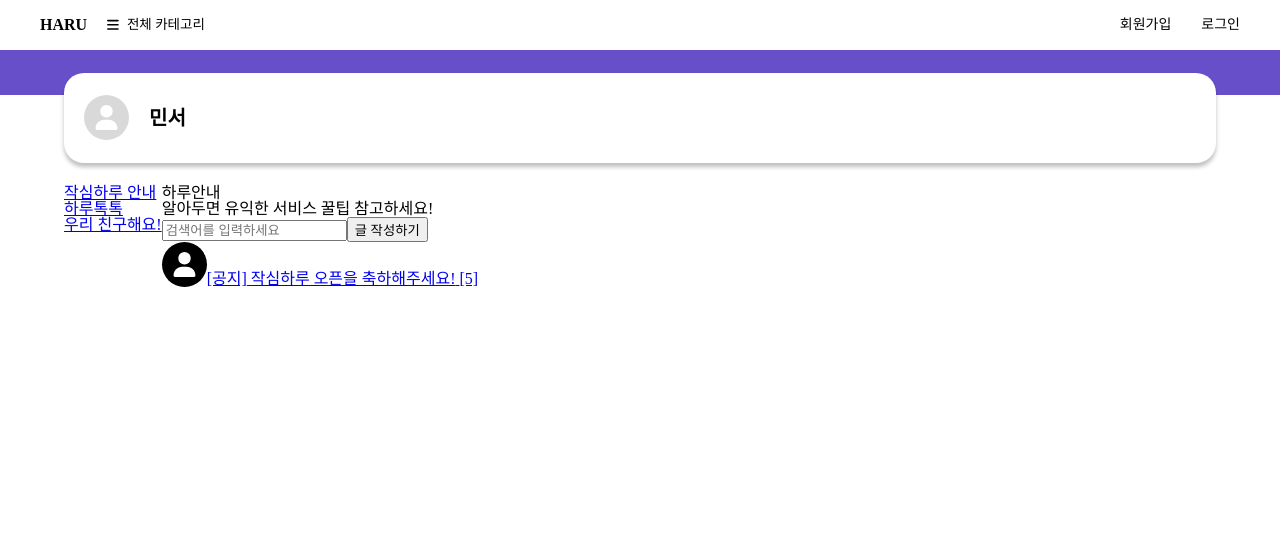
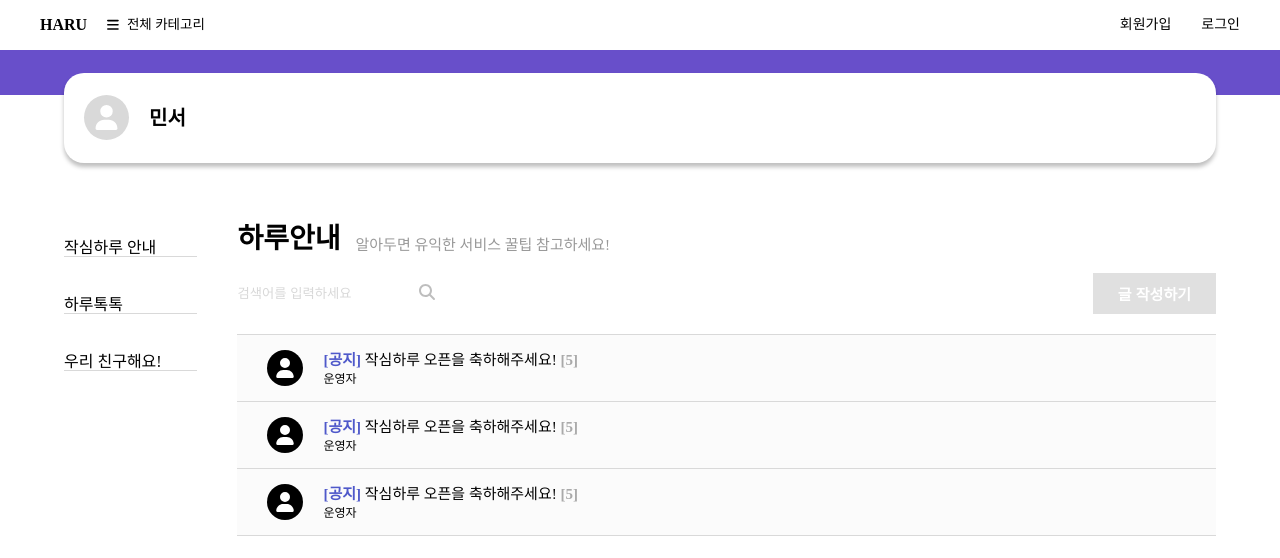
Before and after one commit to mandeukJeong/jaksim-front, a React (Create React App) app in the folder jaksim/: page /board/free in a window 1280 px wide. Shown: the top 558 px of the page. Built offline with nearby package versions, Linux system fonts and the light colour scheme.

Commit message:
style: board List desktop

```diff
--- a/jaksim/src/pages/board/FreeBoardPage.js
+++ b/jaksim/src/pages/board/FreeBoardPage.js
@@ -3,7 +3,7 @@ import styled from 'styled-components';
 import { Link } from 'react-router-dom';
 import HeaderComponent from './../../components/common/HeaderComponent';
 import { FontAwesomeIcon } from '@fortawesome/react-fontawesome';
-import { faUser } from '@fortawesome/free-solid-svg-icons';
+import { faUser, faMagnifyingGlass } from '@fortawesome/free-solid-svg-icons';
 
 const MainWrap = styled.div`
   width: 100%;
@@ -43,19 +43,121 @@ const ProfileWrap = styled.div`
 
 const ContentWrap = styled.div`
   margin-top: 90px;
+  padding: 40px 0;
   display: flex;
   width: 90%;
+  gap: 40px;
 `;
 
-const MenuWrap = styled.div``;
+const MenuWrap = styled.div`
+  width: 12%;
+  margin-top: 15px;
+  li {
+    border-bottom: 1px solid #d9d9d9;
+    margin-bottom: 40px;
+  }
 
-const BoardWrap = styled.div``;
+  a {
+    text-decoration: none;
+    color: #000000;
+    font-size: 16px;
+    font-weight: 500;
+  }
+`;
 
-const CategoryWrap = styled.div``;
+const BoardWrap = styled.div`
+  width: 88%;
+`;
 
-const SearchWrap = styled.div``;
+const CategoryWrap = styled.div`
+  width: 100%;
+  margin-bottom: 20px;
+  display: flex;
+  align-items: flex-end;
+  gap: 15px;
 
-const ListWrap = styled.div``;
+  h3 {
+    font-weight: 700;
+    font-size: 28px;
+  }
+
+  p {
+    font-size: 15px;
+    color: #999999;
+    font-weight: 400;
+  }
+`;
+
+const SearchWrap = styled.div`
+  width: 100%;
+  margin-bottom: 20px;
+  display: flex;
+  justify-content: space-between;
+  align-items: center;
+  color: #bebebe;
+
+  div {
+    cursor: pointer;
+  }
+
+  input {
+    padding: 5px 0;
+    margin-right: 5px;
+    border: none;
+  }
+
+  input::placeholder {
+    color: #d8d8d8;
+  }
+
+  button {
+    cursor: pointer;
+    font-size: 15px;
+    font-weight: 700;
+    background-color: rgba(217, 217, 217, 0.8);
+    border: none;
+    color: #ffffff;
+    padding: 10px 25px;
+  }
+`;
+
+const ListWrap = styled.div`
+  width: 100%;
+  background-color: rgba(216, 216, 216, 0.1);
+
+  li {
+    display: flex;
+    padding: 15px 30px;
+    align-items: center;
+    gap: 20px;
+    border-bottom: 1px solid #d9d9d9;
+
+    &:first-child {
+      border-top: 1px solid #d9d9d9;
+    }
+  }
+
+  a {
+    text-decoration: none;
+    font-size: 15px;
+    color: #000000;
+
+    strong {
+      color: #4f59ca;
+      font-weight: 700;
+    }
+
+    span {
+      color: #a9a9a9;
+      font-weight: 700;
+    }
+  }
+
+  p {
+    margin-top: 5px;
+    font-size: 12px;
+  }
+`;
 
 const FreeBoardPage = () => {
   return (
@@ -96,7 +198,10 @@ const FreeBoardPage = () => {
               <p>알아두면 유익한 서비스 꿀팁 참고하세요!</p>
             </CategoryWrap>
             <SearchWrap>
-              <input type="text" placeholder="검색어를 입력하세요" />
+              <div>
+                <input type="text" placeholder="검색어를 입력하세요" />
+                <FontAwesomeIcon icon={faMagnifyingGlass} />
+              </div>
               <button>글 작성하기</button>
             </SearchWrap>
             <ListWrap>
@@ -106,16 +211,57 @@ const FreeBoardPage = () => {
                     icon={faUser}
                     style={{
                       backgroundColor: '#000000',
-                      fontSize: '25px',
+                      fontSize: '20px',
                       borderRadius: '50%',
-                      padding: '10px 11.57px',
+                      padding: '8px 9.25px',
                       color: 'FFFFFF',
                     }}
                   />
-                  <Link>
-                    <strong>[공지]</strong> 작심하루 오픈을 축하해주세요!{' '}
-                    <span>[5]</span>
-                  </Link>
+                  <div>
+                    <Link>
+                      <strong>[공지]</strong> 작심하루 오픈을 축하해주세요!{' '}
+                      <span>[5]</span>
+                    </Link>
+                    <p>운영자</p>
+                  </div>
+                </li>
+                <li>
+                  <FontAwesomeIcon
+                    icon={faUser}
+                    style={{
+                      backgroundColor: '#000000',
+                      fontSize: '20px',
+                      borderRadius: '50%',
+                      padding: '8px 9.25px',
+                      color: 'FFFFFF',
+                    }}
+                  />
+                  <div>
+                    <Link>
+                      <strong>[공지]</strong> 작심하루 오픈을 축하해주세요!{' '}
+                      <span>[5]</span>
+                    </Link>
+                    <p>운영자</p>
+                  </div>
+                </li>
+                <li>
+                  <FontAwesomeIcon
+                    icon={faUser}
+                    style={{
+                      backgroundColor: '#000000',
+                      fontSize: '20px',
+                      borderRadius: '50%',
+                      padding: '8px 9.25px',
+                      color: 'FFFFFF',
+                    }}
+                  />
+                  <div>
+                    <Link>
+                      <strong>[공지]</strong> 작심하루 오픈을 축하해주세요!{' '}
+                      <span>[5]</span>
+                    </Link>
+                    <p>운영자</p>
+                  </div>
                 </li>
               </ul>
             </ListWrap>
```
